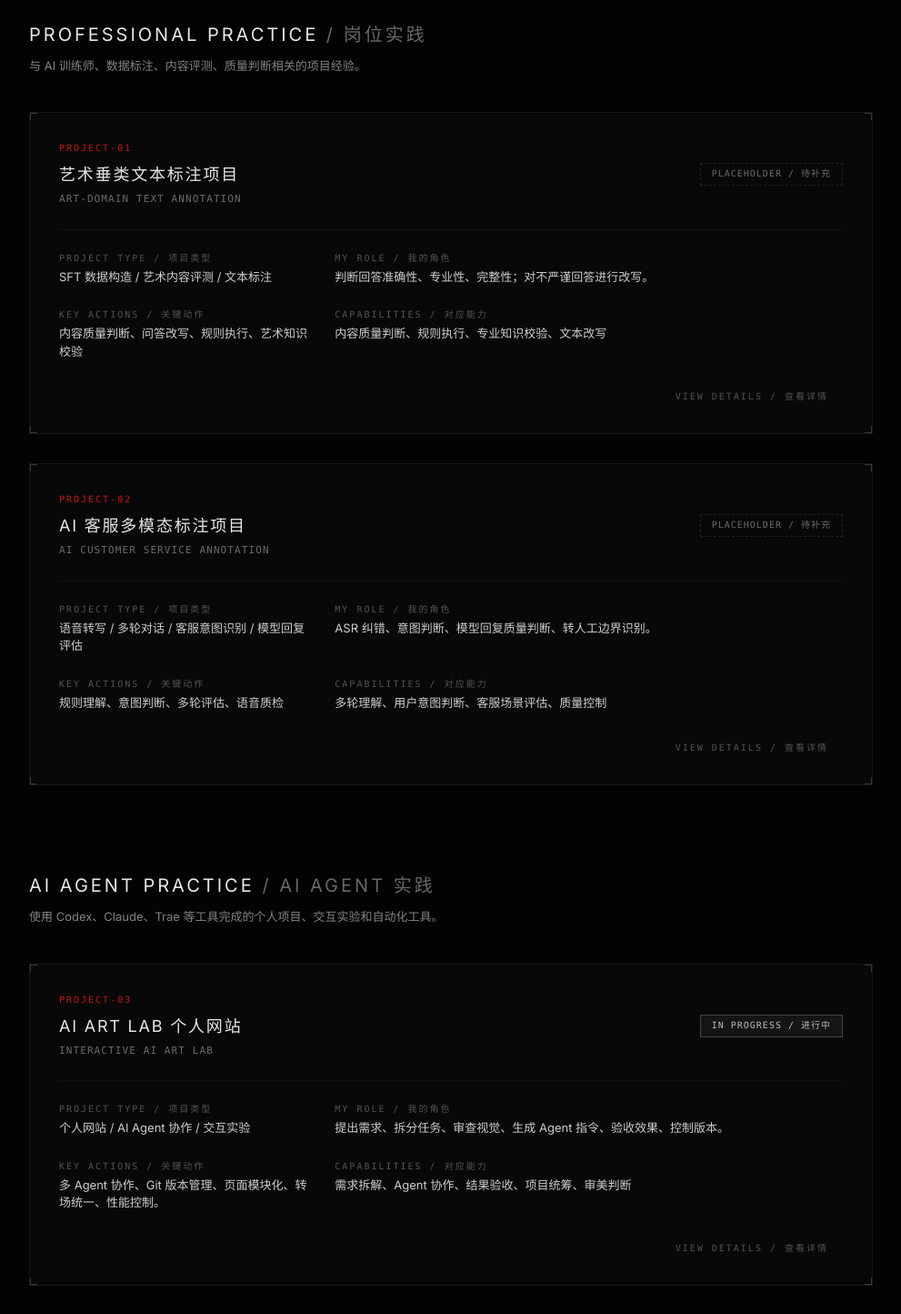
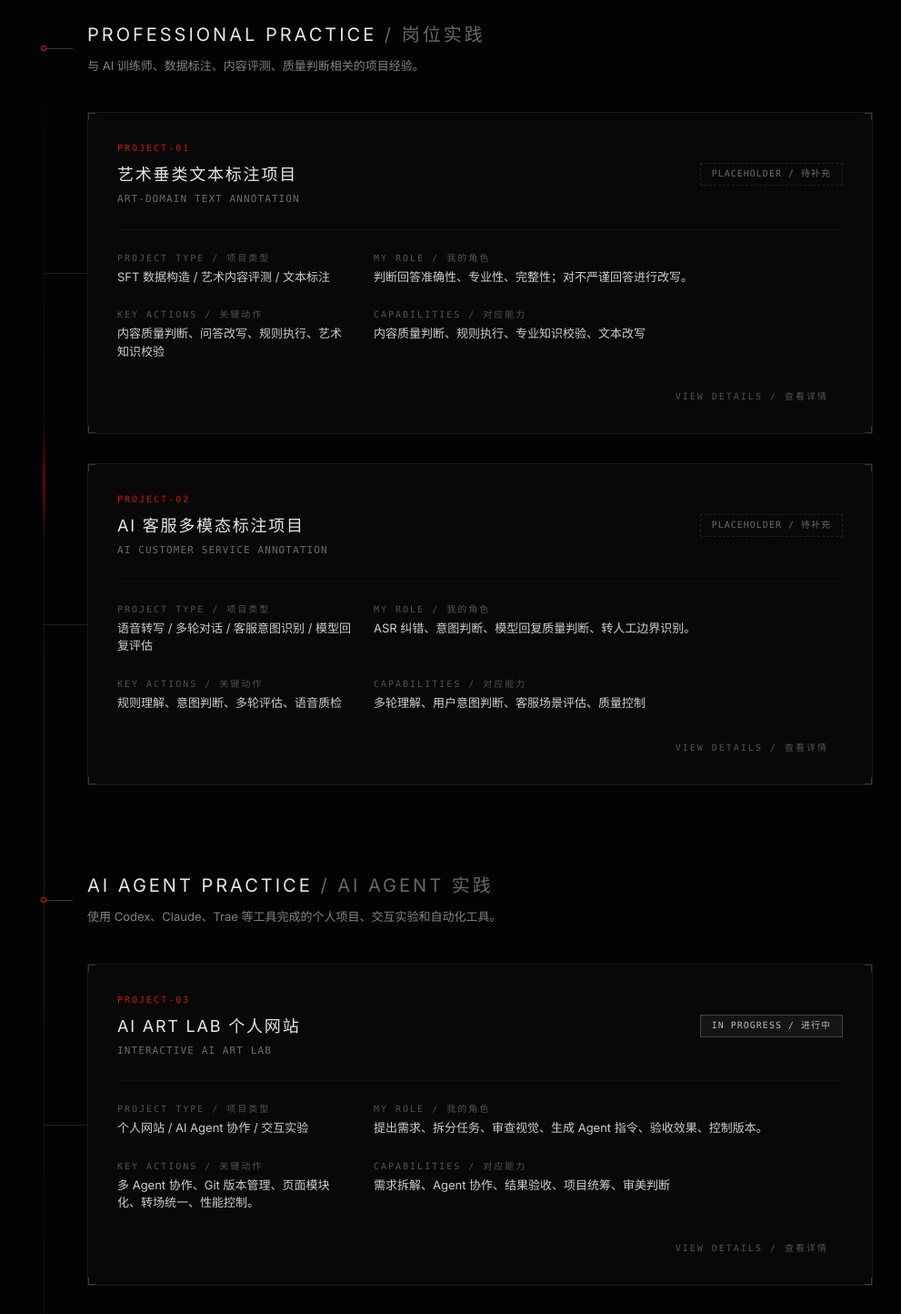
Before and after one commit to tpyy456/ai-art-lab, a React (Vite) app: page /projects in a window 1280 px wide. Shown: the part 420-1864 px from the top of the page at 91% size, without its empty margins (144-1135 px from the left). Built offline with nearby package versions, Linux system fonts and the light colour scheme.

Commit message:
feat(projects): enhance archive depth layout

```diff
--- a/src/features/projects/ProjectsPage.tsx
+++ b/src/features/projects/ProjectsPage.tsx
@@ -43,7 +43,12 @@ export const ProjectsPage: React.FC = () => {
       </nav>
 
       {/* Main Content */}
-      <main className="mx-auto max-w-5xl px-6 pb-32 pt-32 lg:px-12 lg:pt-40">
+      <main className="relative mx-auto max-w-5xl px-6 pb-32 pt-32 lg:px-12 lg:pt-40">
+
+        {/* Background Ambient Structure */}
+        <div className="pointer-events-none absolute inset-0 -z-10 flex justify-center opacity-[0.15]">
+          <div className="h-full w-full max-w-4xl border-x border-white/5 bg-[linear-gradient(rgba(255,255,255,0.03)_1px,transparent_1px),linear-gradient(90deg,rgba(255,255,255,0.03)_1px,transparent_1px)] bg-[size:4rem_4rem] [mask-image:linear-gradient(to_bottom,transparent,black_10%,black_90%,transparent)]" />
+        </div>
 
         {/* Page Header */}
         <header className="mb-24 border-b border-white/[0.06] pb-12">
@@ -57,9 +62,17 @@ export const ProjectsPage: React.FC = () => {
           </p>
         </header>
 
+        <div className="relative">
+          {/* Vertical Scanning Axis */}
+          <div className="absolute bottom-0 left-4 top-0 hidden w-[1px] bg-gradient-to-b from-transparent via-white/10 to-transparent sm:block">
+            <div className="absolute left-[-1px] top-1/4 h-32 w-[3px] bg-gradient-to-b from-transparent via-lab-red/40 to-transparent blur-[1px]" />
+          </div>
+
           {/* Section 1: Professional Practice */}
-        <section className="mb-24">
-          <div className="mb-10">
+          <section className="mb-24 sm:pl-16">
+            <div className="mb-10 relative">
+              <div className="absolute -left-12 top-1/2 hidden h-[1px] w-8 bg-white/20 sm:block" />
+              <div className="absolute -left-[51px] top-1/2 hidden h-1.5 w-1.5 -translate-y-1/2 rounded-full border border-lab-red bg-black sm:block" />
               <h2 className="text-xl font-medium uppercase tracking-[0.15em] text-white/90">
                 PROFESSIONAL PRACTICE <span className="text-white/40">/ 岗位实践</span>
               </h2>
@@ -70,18 +83,22 @@ export const ProjectsPage: React.FC = () => {
 
             <div className="flex flex-col gap-8">
               {professionalProjects.map((project) => (
+                <div key={project.id} className="relative">
+                  <div className="absolute -left-12 top-1/2 hidden h-[1px] w-12 bg-white/10 sm:block" />
                   <ProjectCard
-                key={project.id}
                     project={project}
                     onClick={() => setSelectedProject(project)}
                   />
+                </div>
               ))}
             </div>
           </section>
 
           {/* Section 2: AI Agent Practice */}
-        <section>
-          <div className="mb-10">
+          <section className="sm:pl-16">
+            <div className="mb-10 relative">
+              <div className="absolute -left-12 top-1/2 hidden h-[1px] w-8 bg-white/20 sm:block" />
+              <div className="absolute -left-[51px] top-1/2 hidden h-1.5 w-1.5 -translate-y-1/2 rounded-full border border-lab-red bg-black sm:block" />
               <h2 className="text-xl font-medium uppercase tracking-[0.15em] text-white/90">
                 AI AGENT PRACTICE <span className="text-white/40">/ AI Agent 实践</span>
               </h2>
@@ -92,14 +109,17 @@ export const ProjectsPage: React.FC = () => {
 
             <div className="flex flex-col gap-8">
               {agentProjects.map((project) => (
+                <div key={project.id} className="relative">
+                  <div className="absolute -left-12 top-1/2 hidden h-[1px] w-12 bg-white/10 sm:block" />
                   <ProjectCard
-                key={project.id}
                     project={project}
                     onClick={() => setSelectedProject(project)}
                   />
+                </div>
               ))}
             </div>
           </section>
+        </div>
 
       </main>
 
--- a/src/features/projects/components/ProjectCard.tsx
+++ b/src/features/projects/components/ProjectCard.tsx
@@ -9,7 +9,7 @@ interface ProjectCardProps {
 export const ProjectCard: React.FC<ProjectCardProps> = ({ project, onClick }) => {
   return (
     <div
-      className="group relative w-full border border-white/[0.06] bg-[#080808] p-6 transition-colors duration-500 hover:border-lab-red/30 sm:p-8 cursor-pointer"
+      className="group relative w-full border border-white/[0.06] bg-[#080808] p-6 transition-all duration-500 hover:-translate-y-1 hover:border-lab-red/30 hover:shadow-[0_10px_30px_-15px_rgba(220,38,38,0.15)] sm:p-8 cursor-pointer"
       onClick={onClick}
     >
       {/* Corner Crosshairs */}
```
Lines whose indentation alone changed are shown as unchanged.
